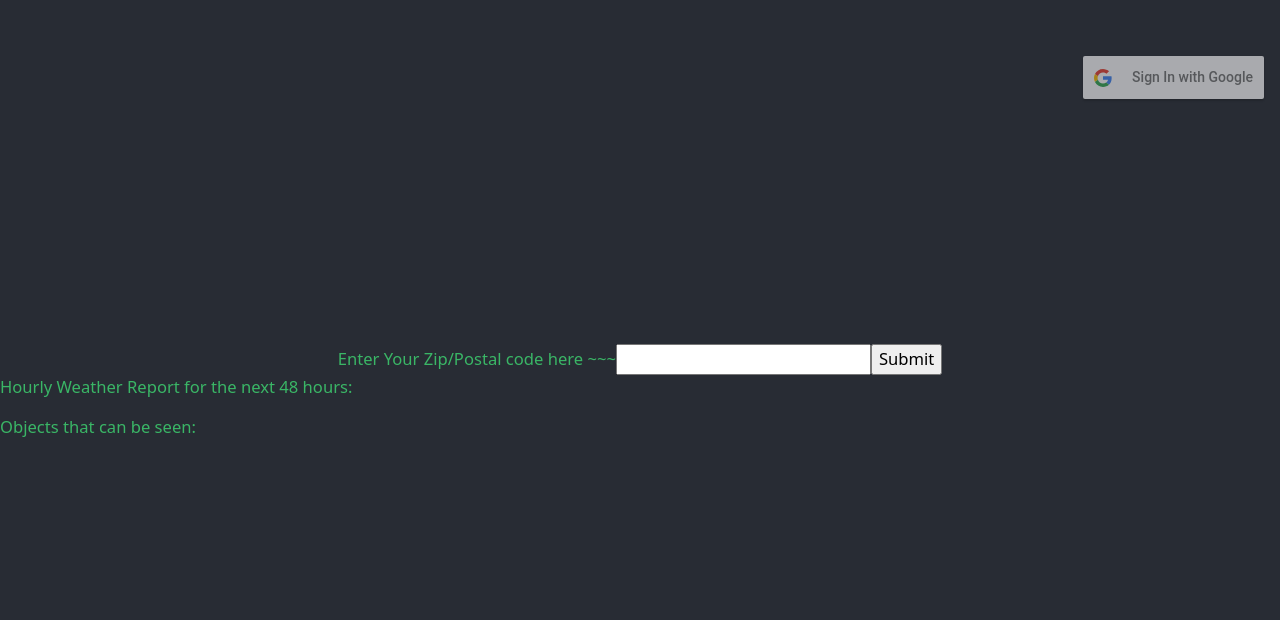
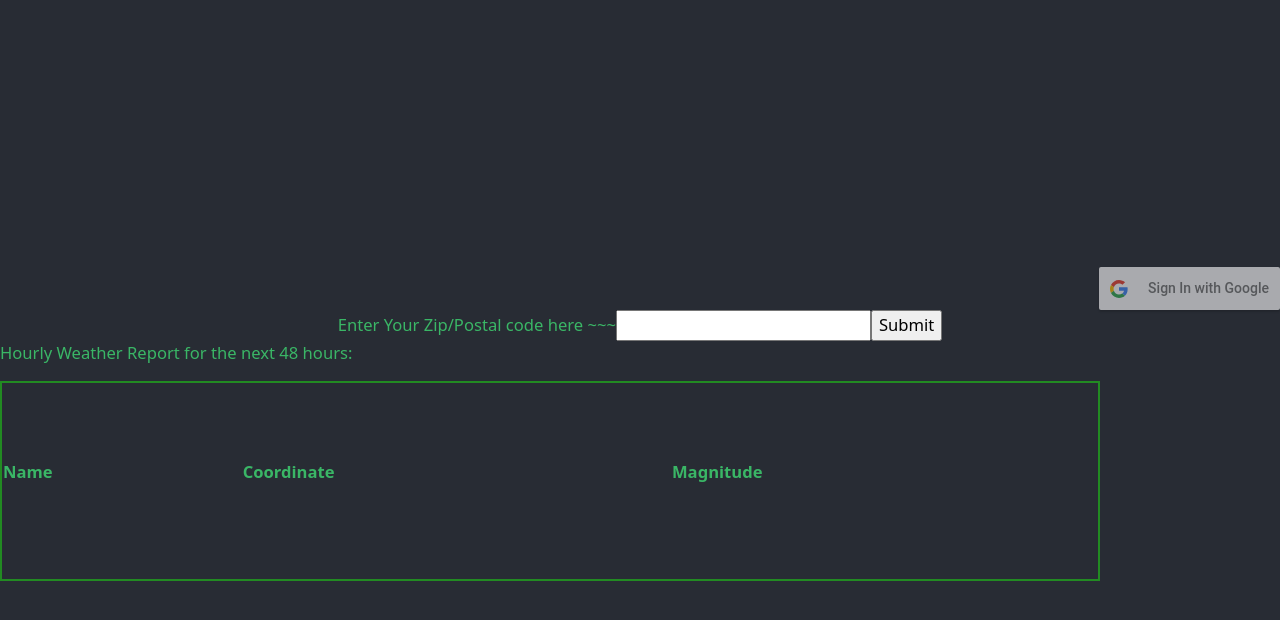
Before and after one commit to d-gracia/A4-Group2, a React (Create React App) app in the folder Final_Project/flask_react/: page / in a window 1280 px wide. Shown: the top 620 px of the page. Built offline with nearby package versions, Linux system fonts and the light colour scheme.

Commit message:
updates from dahyun

```diff
--- a/Final_Project/flask_react/src/App.css
+++ b/Final_Project/flask_react/src/App.css
@@ -3,7 +3,7 @@
 }
 
 .Auth {
-  position: absolute;
+  position: static;
   top: 8px;
   right: 16px;
   font-size: 1px;
@@ -24,3 +24,17 @@
 .welcome {
   font-size: 1px;
 }
+
+table {
+  border: 2px solid forestgreen;
+  width: 1100px;
+  height: 200px;
+}
+
+th {
+  border-bottom: 1px solid black;
+}
+
+td {
+  text-align: center;
+}
--- a/Final_Project/flask_react/src/App.js
+++ b/Final_Project/flask_react/src/App.js
@@ -17,11 +17,27 @@ function POST(path, data) {
   )
 }
 
+function callData(str) {
+  var data = [];
+  var parseArray = str.split('_')
+  let i = 0
+  while (i < parseArray.length) {
+    var dict = {};
+    dict['name']=parseArray[i]
+    dict['coord']=parseArray[i+1]
+    dict['mag']=parseArray[i+2]
+    data.push(dict)
+    i=i+3
+  }
+
+  return data
+}
+
 function App(props) {
   const [text, setText] = useState('');
   const [zip, setZip] = useState('');
   const [input, setInput] = useState('');
-  const [name2, setName2] = useState('');
+  const [zip2, setZip2] = useState('');
 
   const onChange = e => {
     setText(e.target.value)
@@ -39,11 +55,11 @@ function App(props) {
       }
     )
 
-    POST('/post2', {name2: text}).then(
+    POST('/post2', {zip2: text}).then(
       async (resp) => {
         const json= await resp.json()
-        console.log(json.name2)
-        setName2(json.name2)
+        console.log(json.zip2)
+        setZip2(json.zip2)
       }
     )
   }
@@ -65,14 +81,13 @@ function App(props) {
     <input type="submit" value="Submit" onClick={onClick} />
     </form>
     <p>Hourly Weather Report for the next 48 hours: <b>{zip}</b></p>
-    <p>Objects that can be seen: <b>{name2}</b></p>
-    {/* <table>
+    <table>
         <tr>
           <th>Name</th>
           <th>Coordinate</th>
           <th>Magnitude</th>
         </tr>
-        {json.loads(name2).map((val, key) => {
+        {callData(zip2).map((val, key) => {
           return (
             <tr key={key}>
               <td>{val.name}</td>
@@ -81,7 +96,7 @@ function App(props) {
             </tr>
           )
         })}
-      </table> */}
+      </table>
     </header>
     </div>
     )
```
Also changed, not shown: 1 other file (tests, documents, lock files or other folders).
